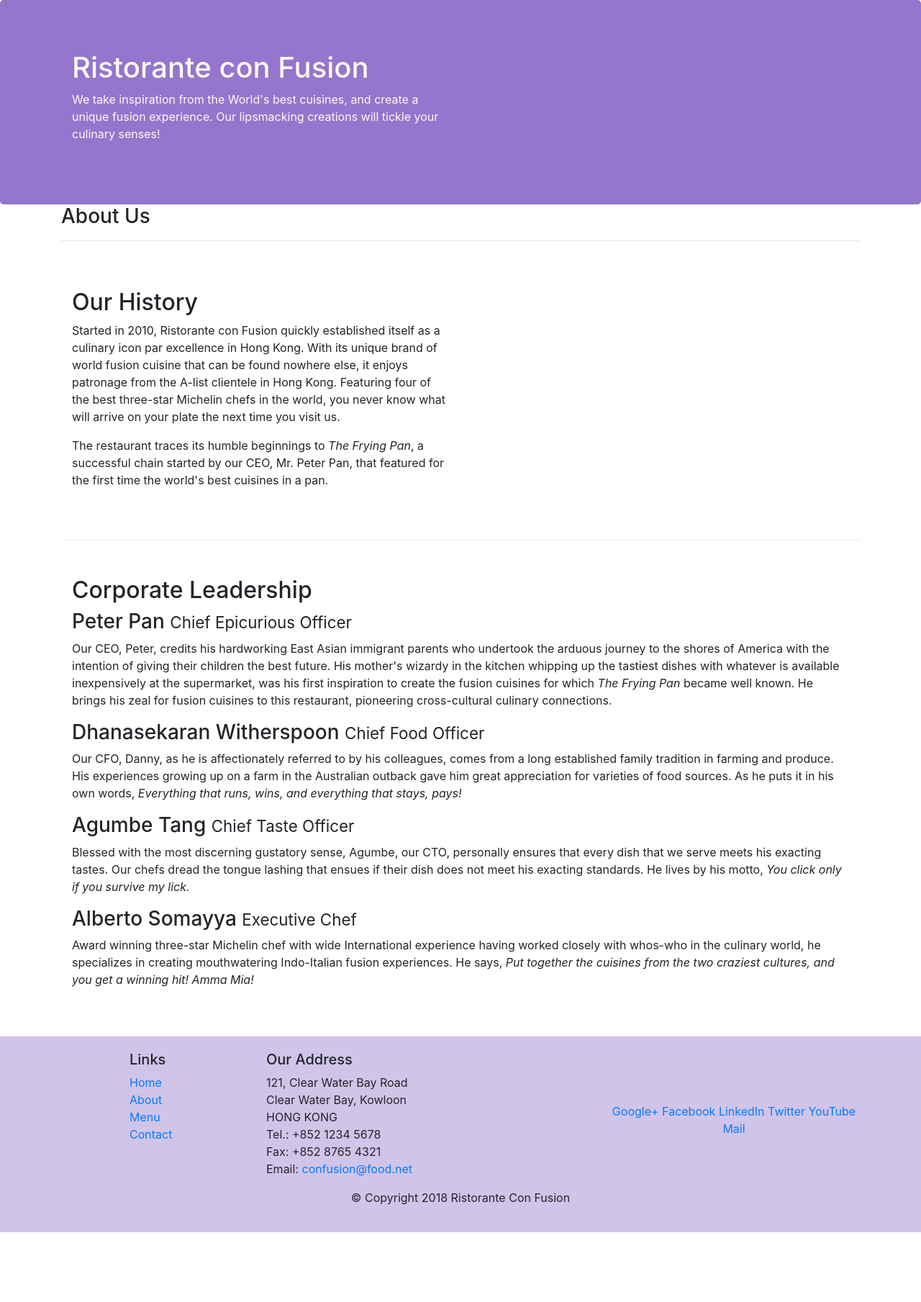
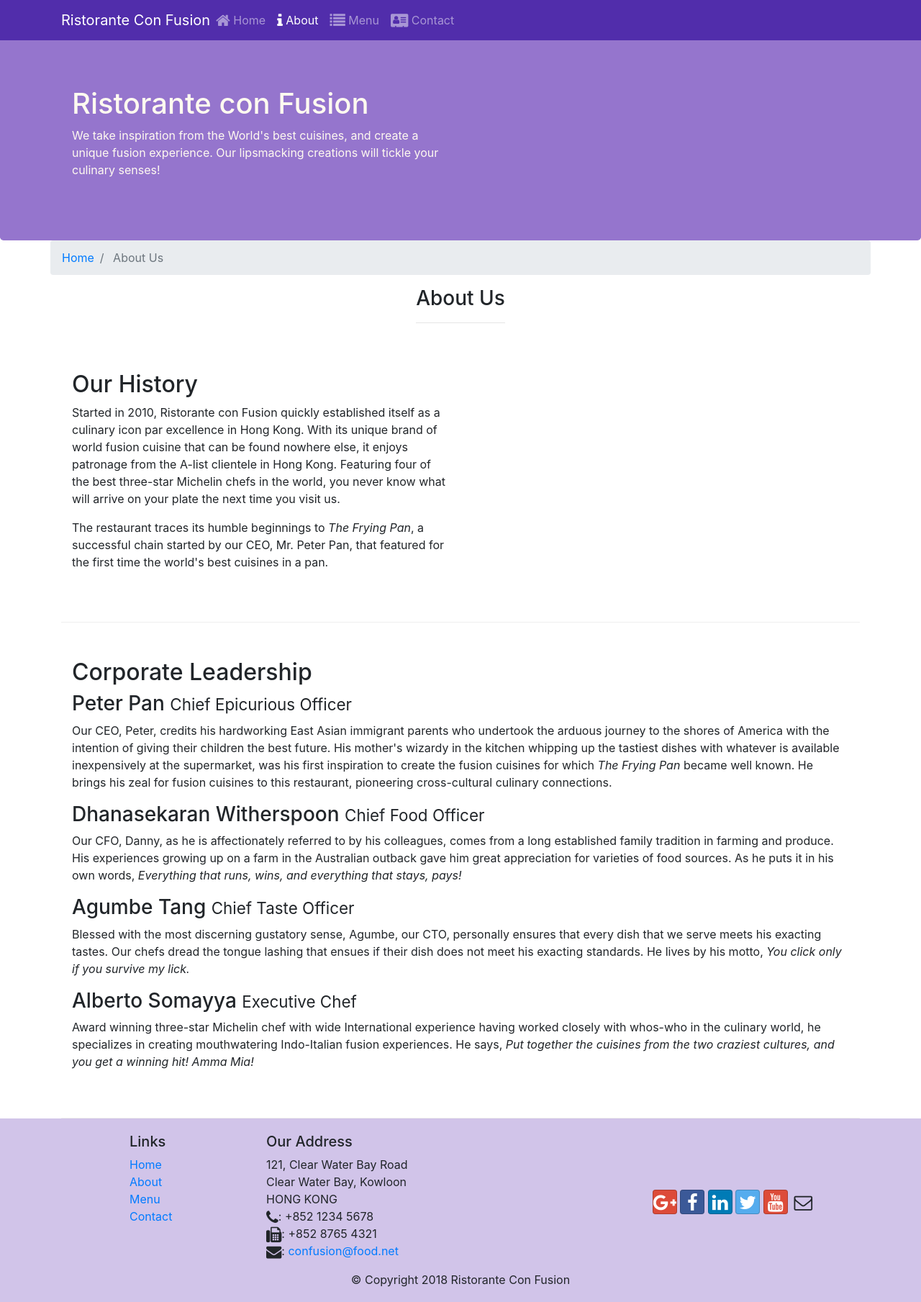
Before and after one commit to csrishti99/conFusion, a website: page aboutus.html in a window 1280 px wide. Shown: the whole page at 72% size. Before the commit the page ends 1712 px from the top, so only its background shows below. Drawn offline with nearby package versions, Linux system fonts and the light colour scheme.

Commit message:
Icon Fonts

```diff
--- a/aboutus.html
+++ b/aboutus.html
@@ -10,6 +10,8 @@
 
     <!-- Bootstrap CSS -->
     <link rel="stylesheet" href="node_modules/bootstrap/dist/css/bootstrap.min.css">
+    <link rel="stylesheet" href="node_modules/font-awesome/css/font-awesome.min.css">
+    <link rel="stylesheet" href="node_modules/bootstrap-social/bootstrap-social.css">
     <link rel="stylesheet" href="css/styles.css">
 
     <title>Ristorante Con Fusion: About Us</title>
@@ -17,6 +19,25 @@
 </head>
 
 <body>
+
+    <nav class="navbar navbar-dark navbar-expand-sm fixed-top">
+        <div class="container">
+            <buttton class="navbar-toggler navbar-dark" type="button" data-toggle="collapse" data-target="#Navbar">
+                <span class="navbar-toggler-icon"> </span>
+            </buttton>
+            <a class="navbar-brand mr-auto" href="./index.html">Ristorante Con Fusion</a>
+            <div class="collapse navbar-collapse" id="Navbar">
+                <ul class="navbar-nav mr-auto">
+
+                    <li class="nav-item"><a class="nav-link" href="./index.html"><span class="fa fa-home fa-lg"></span> Home</a></li>
+                    <li class="nav-item active"><a class="nav-link" href="#"><span class="fa fa-info fa-lg"></span> About</a></li>
+                    <li class="nav-item"><a class="nav-link" href="#"><span class="fa fa-list fa-lg"></span> Menu</a></li>
+                    <li class="nav-item"><a class="nav-link" href="#"><span class="fa fa-address-card fa-lg"></span> Contact</a></li>
+
+                </ul>
+            </div>
+        </div>
+    </nav>
 
     <header class="jumbotron">
         <div class="container">
@@ -32,7 +53,11 @@
     </header>
 
     <div class="container">
-        <div>
+        <div class="row">
+            <ol class="col-12 breadcrumb">
+                <li class="breadcrumb-item"><a href="./index.html">Home</a></li>
+                <li class="breadcrumb-item active"> About Us</li>
+            </ol>
             <div class="row-header">
                <h3>About Us</h3>
                <hr>
@@ -72,7 +97,7 @@
                 <div class="col-4 offset-1 col-sm-2">
                     <h5>Links</h5>
                     <ul class="list-unstyled">
-                        <li><a href="#">Home</a></li>
+                        <li><a href="./index.html">Home</a></li>
                         <li><a href="#">About</a></li>
                         <li><a href="#">Menu</a></li>
                         <li><a href="#">Contact</a></li>
@@ -84,19 +109,19 @@
 		              121, Clear Water Bay Road<br>
 		              Clear Water Bay, Kowloon<br>
 		              HONG KONG<br>
-		              Tel.: +852 1234 5678<br>
-		              Fax: +852 8765 4321<br>
-		              Email: <a href="mailto:confusion@food.net">confusion@food.net</a>
+		              <i class="fa fa-phone fa-lg"></i>: +852 1234 5678<br>
+		              <i class="fa fa-fax fa-lg"></i>: +852 8765 4321<br>
+		              <i class="fa fa-envelope fa-lg"></i>: <a href="mailto:confusion@food.net">confusion@food.net</a>
 		           </address>
                 </div>
                 <div class="col-12 col-sm-4 align-self-center">
                     <div class="text-center">
-                        <a href="http://google.com/+">Google+</a>
-                        <a href="http://www.facebook.com/profile.php?id=">Facebook</a>
-                        <a href="http://www.linkedin.com/in/">LinkedIn</a>
-                        <a href="http://twitter.com/">Twitter</a>
-                        <a href="http://youtube.com/">YouTube</a>
-                        <a href="mailto:">Mail</a>
+                        <a class="btn btn-social-icon btn-google" href="http://google.com/+"><i class="fa fa-google-plus"></i></a>
+                        <a class="btn btn-social-icon btn-facebook" href="http://www.facebook.com/profile.php?id="><i class="fa fa-facebook"></i></a>
+                        <a class="btn btn-social-icon btn-linkedin" href="http://www.linkedin.com/in/"><i class="fa fa-linkedin"></i></a>
+                        <a class="btn btn-social-icon btn-twitter" href="http://twitter.com/"><i class="fa fa-twitter"></i></a>
+                        <a class="btn btn-social-icon btn-google" href="http://youtube.com/"><i class="fa fa-youtube"></i></a>
+                        <a class="btn btn-social-icon" href="mailto:"><i class="fa fa-envelope-o fa-lg"></i></a>
                     </div>
                 </div>
            </div>
@@ -108,6 +133,12 @@
         </div>
     </footer>
 
+
+    <!-- jQuery first, then Popper.js, then Bootstrap JS. -->
+    <script src="node_modules/jquery/dist/jquery.slim.min.js"></script>
+    <script src="node_modules/popper.js/dist/umd/popper.min.js"></script>
+    <script src="node_modules/bootstrap/dist/js/bootstrap.min.js"></script>
+
 </body>
 
 </html>
--- a/css/styles.css
+++ b/css/styles.css
@@ -29,3 +29,13 @@
     margin: 0px;
     color: #0f0f0f
 }
+
+body{
+    padding: 50px 0px 0px 0px;
+    z-index: 0;
+}
+
+.navbar-dark{
+    background-color: #512DAB;
+
+}
--- a/package.json
+++ b/package.json
@@ -15,6 +15,8 @@
   },
   "dependencies": {
     "bootstrap": "^4.2.1",
+    "bootstrap-social": "^5.1.1",
+    "font-awesome": "^4.7.0",
     "jquery": "^3.3.1",
     "popper.js": "^1.14.6"
   }
```
Also changed, not shown: index.html (+30 -10 lines), 1 other file.
